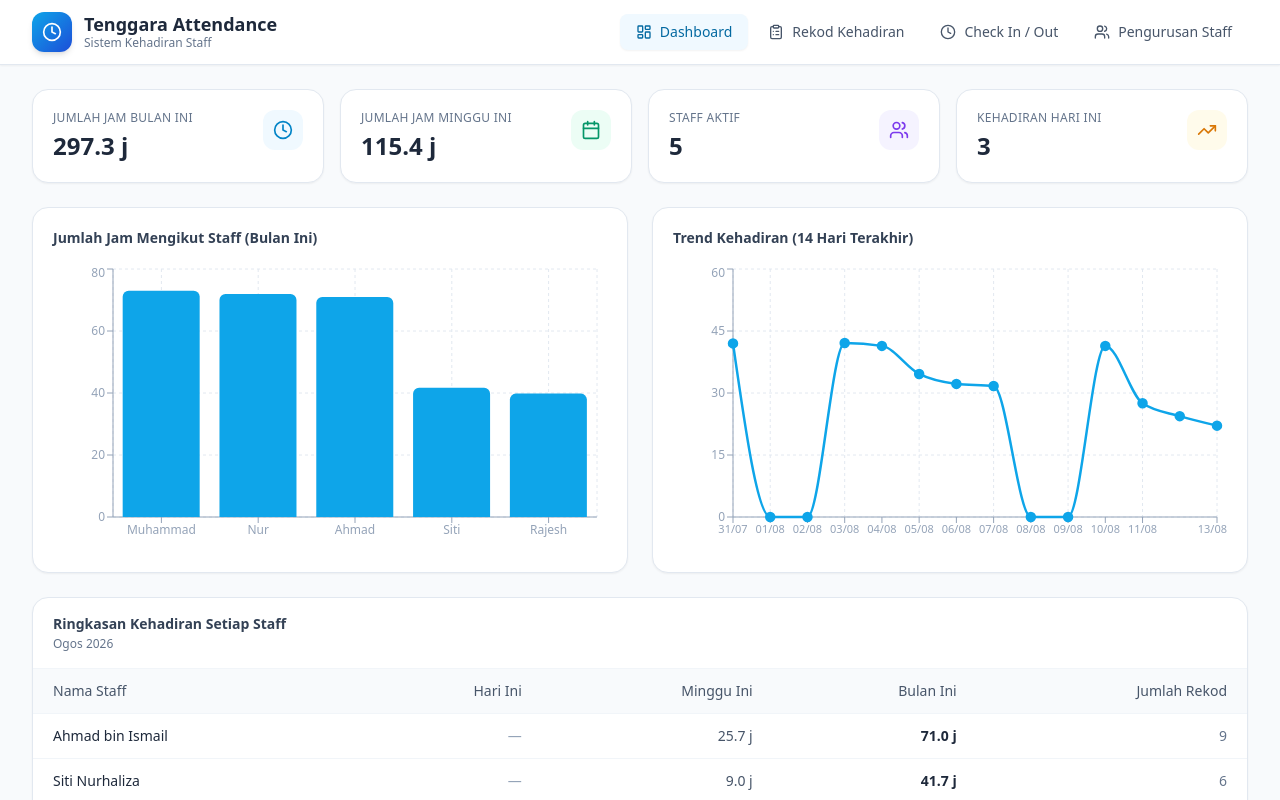
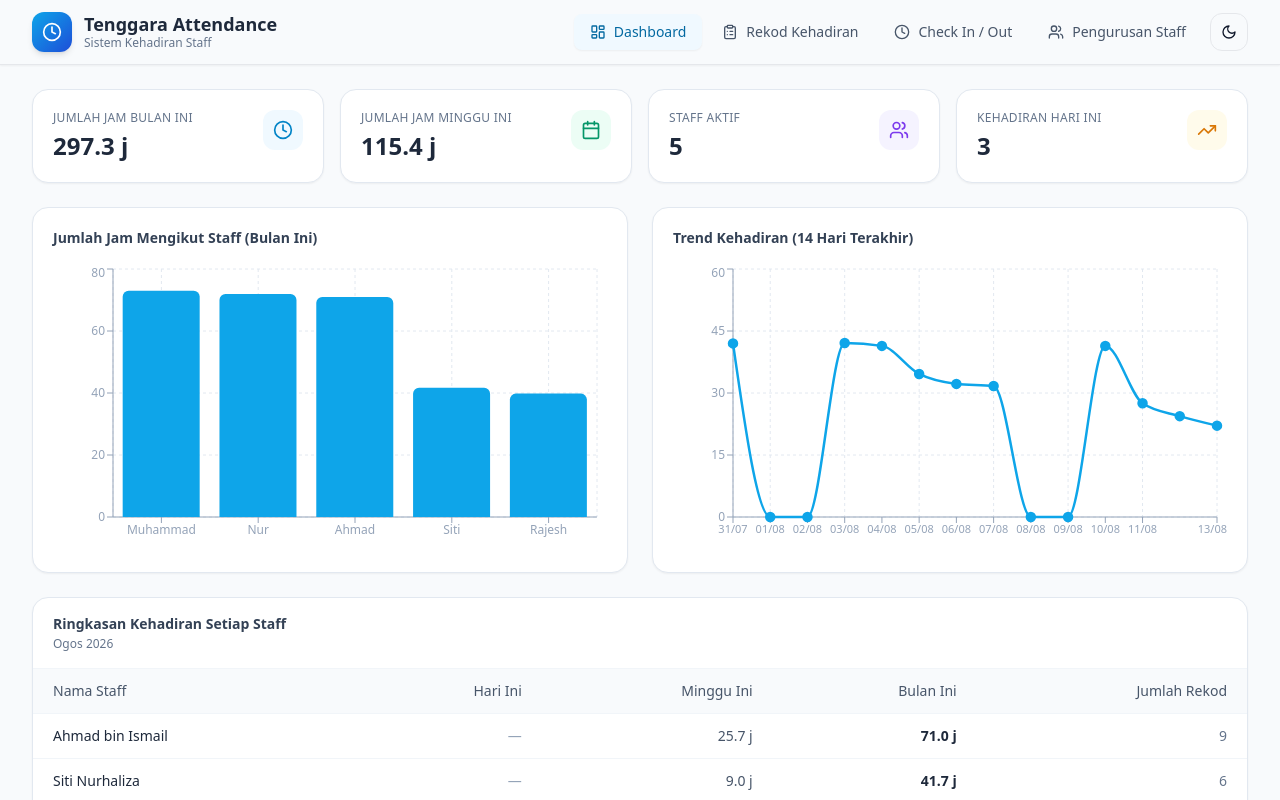
Before and after one commit to maltology/Tenggara-Attendance, a Next.js app: page / in a window 1280 px wide. Shown: the top 800 px of the page. Built offline with nearby package versions, Linux system fonts and the light colour scheme.

Commit message:
Add light/dark mode toggle to header

```diff
--- a/components/Header.tsx
+++ b/components/Header.tsx
@@ -1,10 +1,19 @@
 "use client";
 
-import { Clock, Users, LayoutDashboard, ClipboardList, UserPlus } from "lucide-react";
+import {
+  Clock,
+  Users,
+  LayoutDashboard,
+  ClipboardList,
+  Moon,
+  Sun,
+} from "lucide-react";
 
 interface HeaderProps {
   activeTab: string;
   onTabChange: (tab: string) => void;
+  darkMode: boolean;
+  onToggleTheme: () => void;
 }
 
 const tabs = [
@@ -14,9 +23,14 @@ const tabs = [
   { id: "staff", label: "Pengurusan Staff", icon: Users },
 ];
 
-export default function Header({ activeTab, onTabChange }: HeaderProps) {
+export default function Header({
+  activeTab,
+  onTabChange,
+  darkMode,
+  onToggleTheme,
+}: HeaderProps) {
   return (
-    <header className="bg-white border-b border-slate-200 sticky top-0 z-50 shadow-sm">
+    <header className="app-header border-b sticky top-0 z-50 shadow-sm">
       <div className="max-w-7xl mx-auto px-4 sm:px-6 lg:px-8">
         <div className="flex items-center justify-between h-16">
           <div className="flex items-center gap-3">
@@ -31,6 +45,7 @@ export default function Header({ activeTab, onTabChange }: HeaderProps) {
             </div>
           </div>
 
+          <div className="flex items-center gap-2">
             <nav className="hidden md:flex items-center gap-1">
               {tabs.map((tab) => {
                 const Icon = tab.icon;
@@ -51,9 +66,18 @@ export default function Header({ activeTab, onTabChange }: HeaderProps) {
                 );
               })}
             </nav>
+
+            <button
+              onClick={onToggleTheme}
+              className="theme-toggle p-2.5 rounded-xl border transition-colors"
+              title={darkMode ? "Tukar ke Light Mode" : "Tukar ke Dark Mode"}
+              aria-label={darkMode ? "Tukar ke Light Mode" : "Tukar ke Dark Mode"}
+            >
+              {darkMode ? <Sun className="w-4 h-4" /> : <Moon className="w-4 h-4" />}
+            </button>
+          </div>
         </div>
 
-        {/* Mobile nav */}
         <div className="md:hidden flex overflow-x-auto gap-1 pb-3 -mx-1 px-1">
           {tabs.map((tab) => {
             const Icon = tab.icon;
```
Lines whose indentation alone changed are shown as unchanged.
